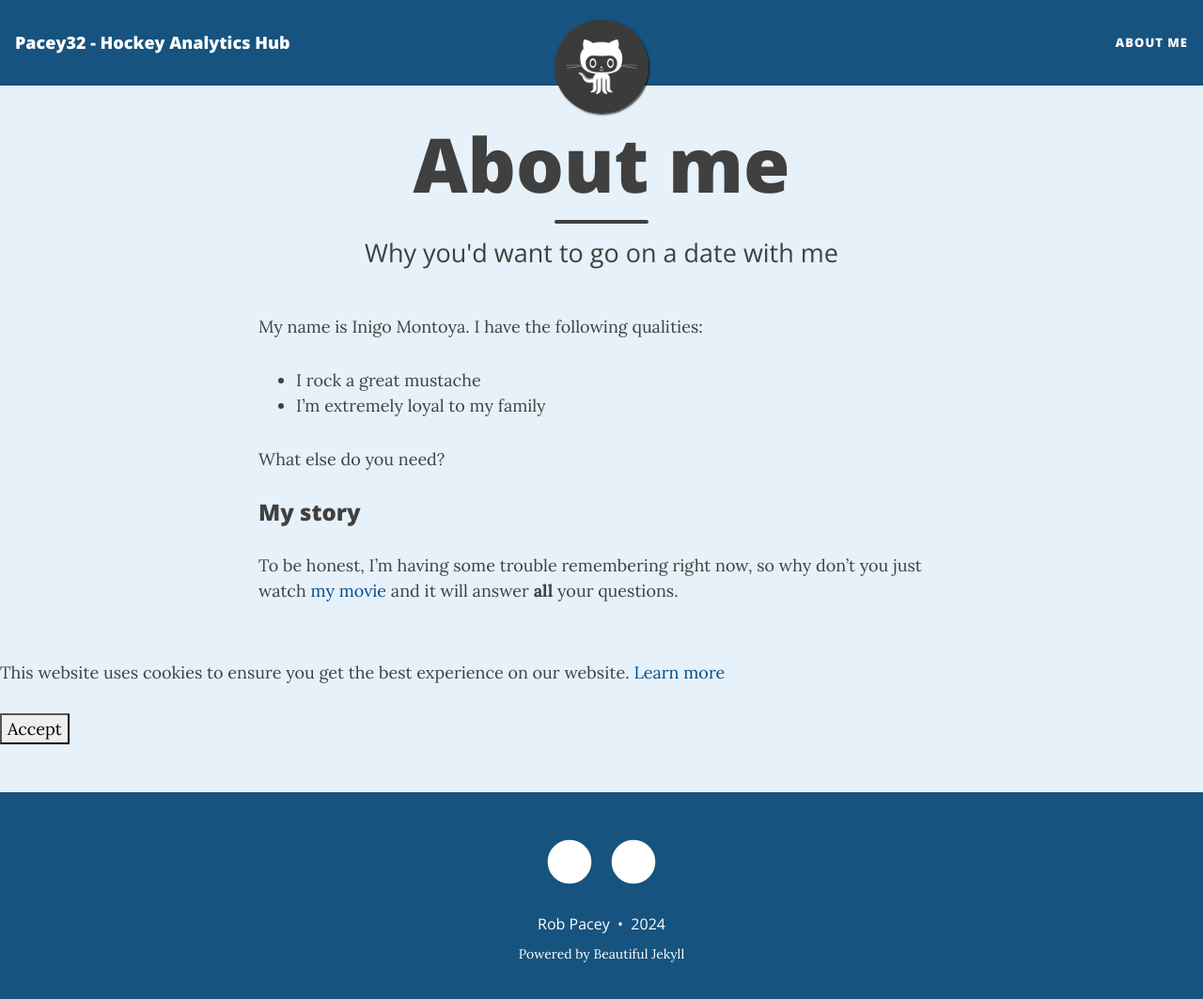
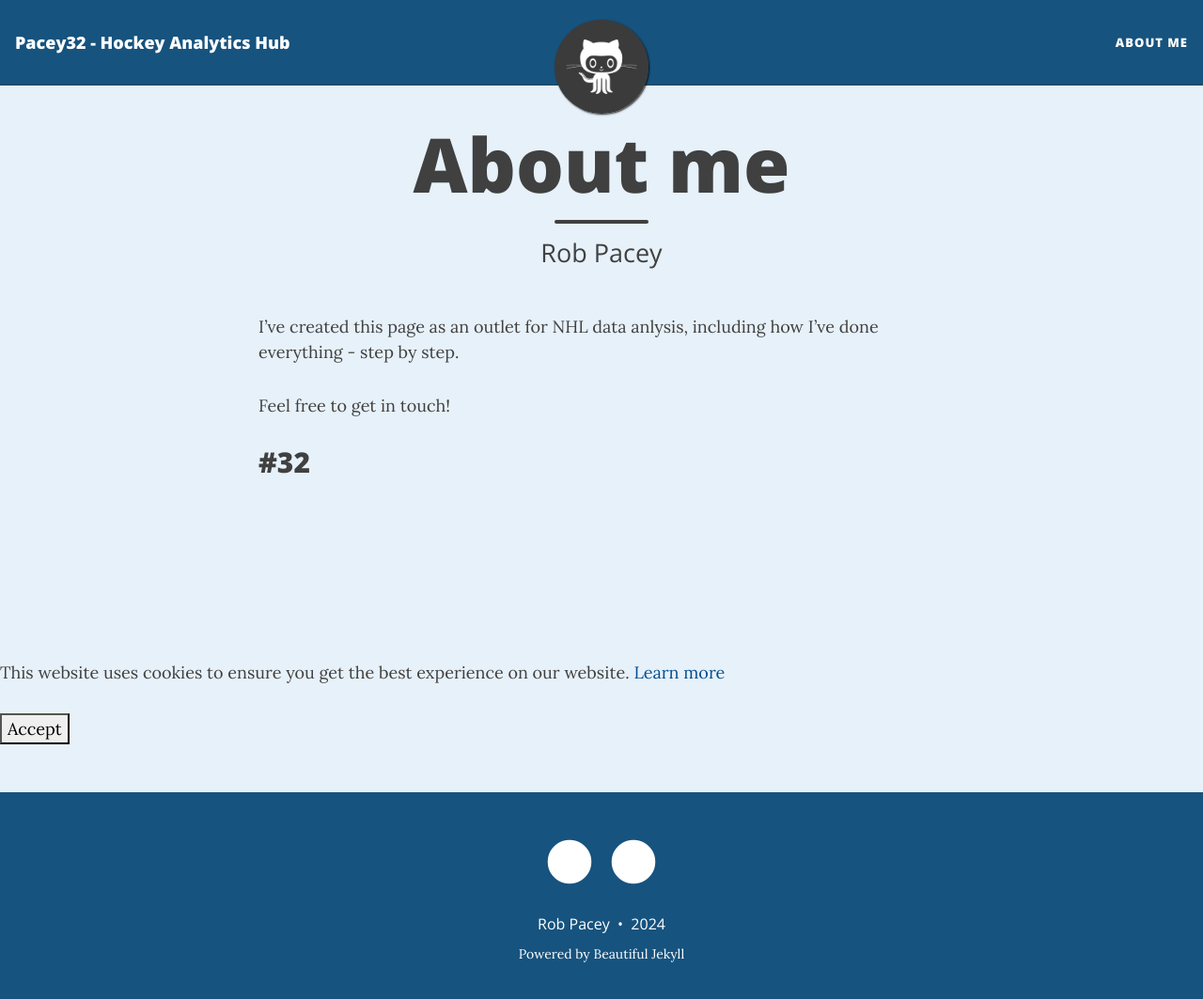
Before and after one commit to robpacey32/robpacey32.github.io, a Jekyll site: the page built from aboutme.md, in a window 1280 px wide and 1076 px high. Shown: the top 1063 px of the window at 94% size. Built offline with Jekyll 4.4.1, drawn with Linux system fonts in a browser that asks for light colours; nearby versions of some CDN libraries.

Commit message:
Update aboutme.md

```diff
--- a/aboutme.md
+++ b/aboutme.md
@@ -1,16 +1,11 @@
 ---
 layout: page
 title: About me
-subtitle: Why you'd want to go on a date with me
+subtitle: Rob Pacey
 ---
 
-My name is Inigo Montoya. I have the following qualities:
+I've created this page as an outlet for NHL data anlysis, including how I've done everything - step by step.
 
-- I rock a great mustache
-- I'm extremely loyal to my family
+Feel free to get in touch!
 
-What else do you need?
-
-### My story
-
-To be honest, I'm having some trouble remembering right now, so why don't you just watch [my movie](https://en.wikipedia.org/wiki/The_Princess_Bride_%28film%29) and it will answer **all** your questions.
+##  #32
```
